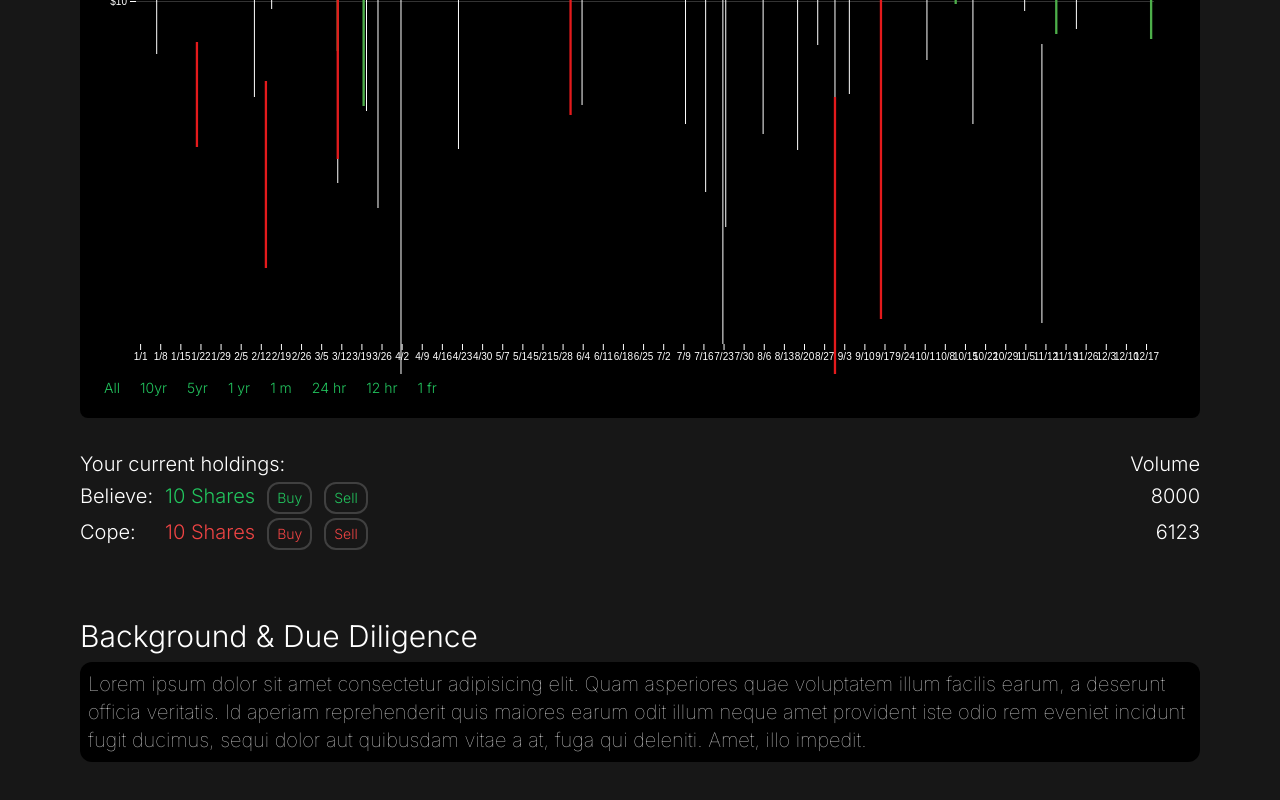
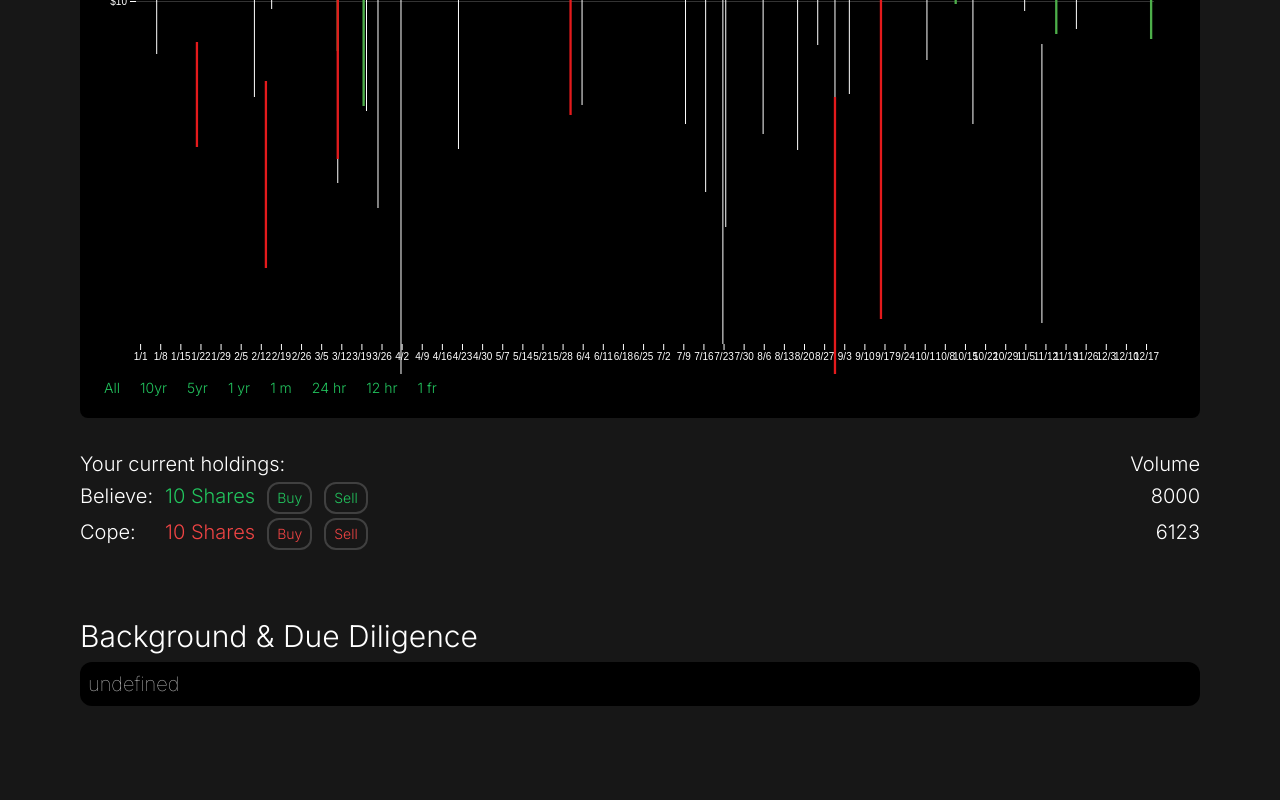
Before and after one commit to alxn3/VTHacks11, a SvelteKit app: page /contract in a window 1280 px wide. Shown: the part 658-1458 px from the top of the page. Built offline with nearby package versions, Linux system fonts and the light colour scheme; no server answers; the database is empty.

Commit message:
description per contract

```diff
--- a/src/routes/contract/+page.svelte
+++ b/src/routes/contract/+page.svelte
@@ -97,12 +97,7 @@
 	<div>
 		<h1>Background & Due Diligence</h1>
 		<div class="my-2 p-2 bg-black rounded-xl text-neutral-300 font-thin">
-			<p>
-				Lorem ipsum dolor sit amet consectetur adipisicing elit. Quam asperiores quae voluptatem
-				illum facilis earum, a deserunt officia veritatis. Id aperiam reprehenderit quis maiores
-				earum odit illum neque amet provident iste odio rem eveniet incidunt fugit ducimus, sequi
-				dolor aut quibusdam vitae a at, fuga qui deleniti. Amet, illo impedit.
-			</p>
+			{@html data.props?.post.content}
 		</div>
 	</div>
 </div>
```
